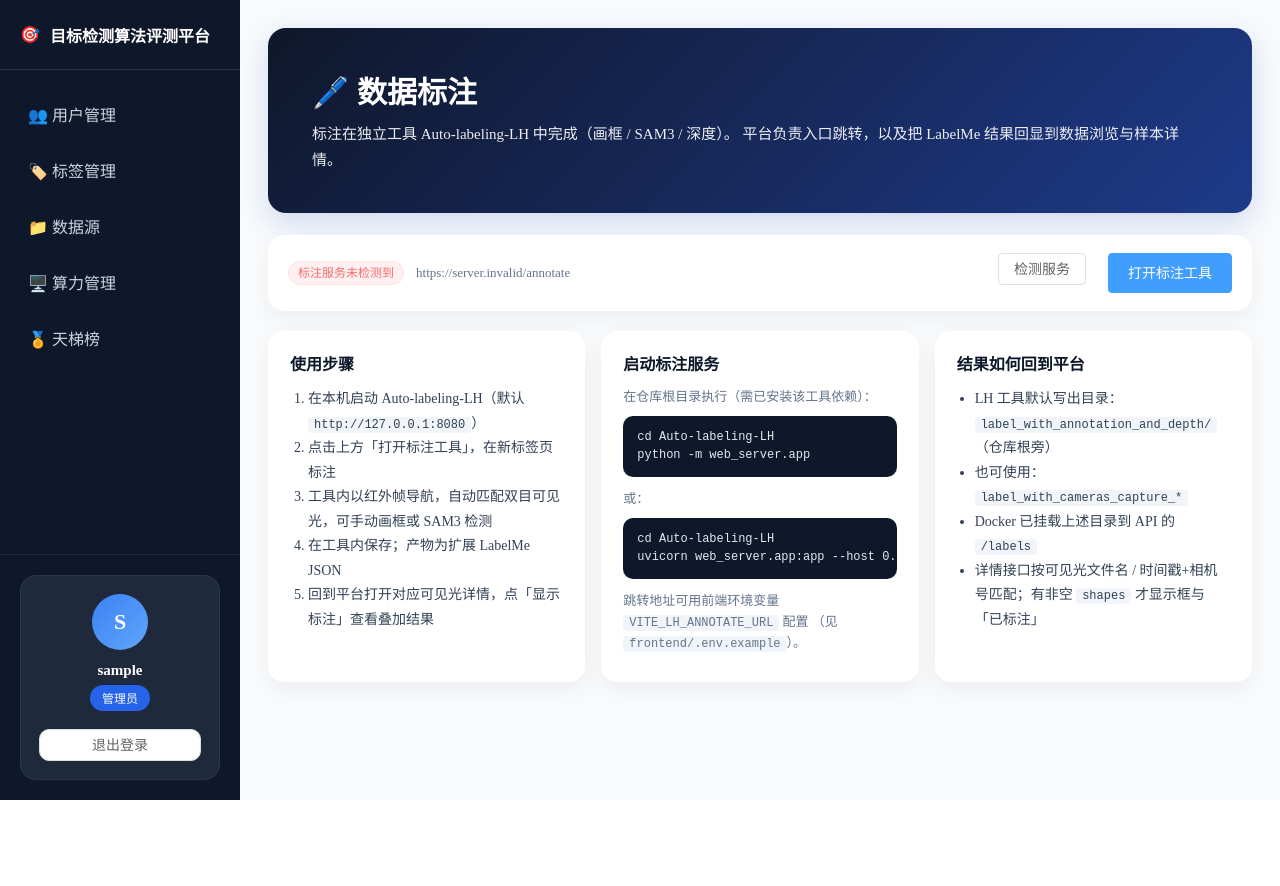
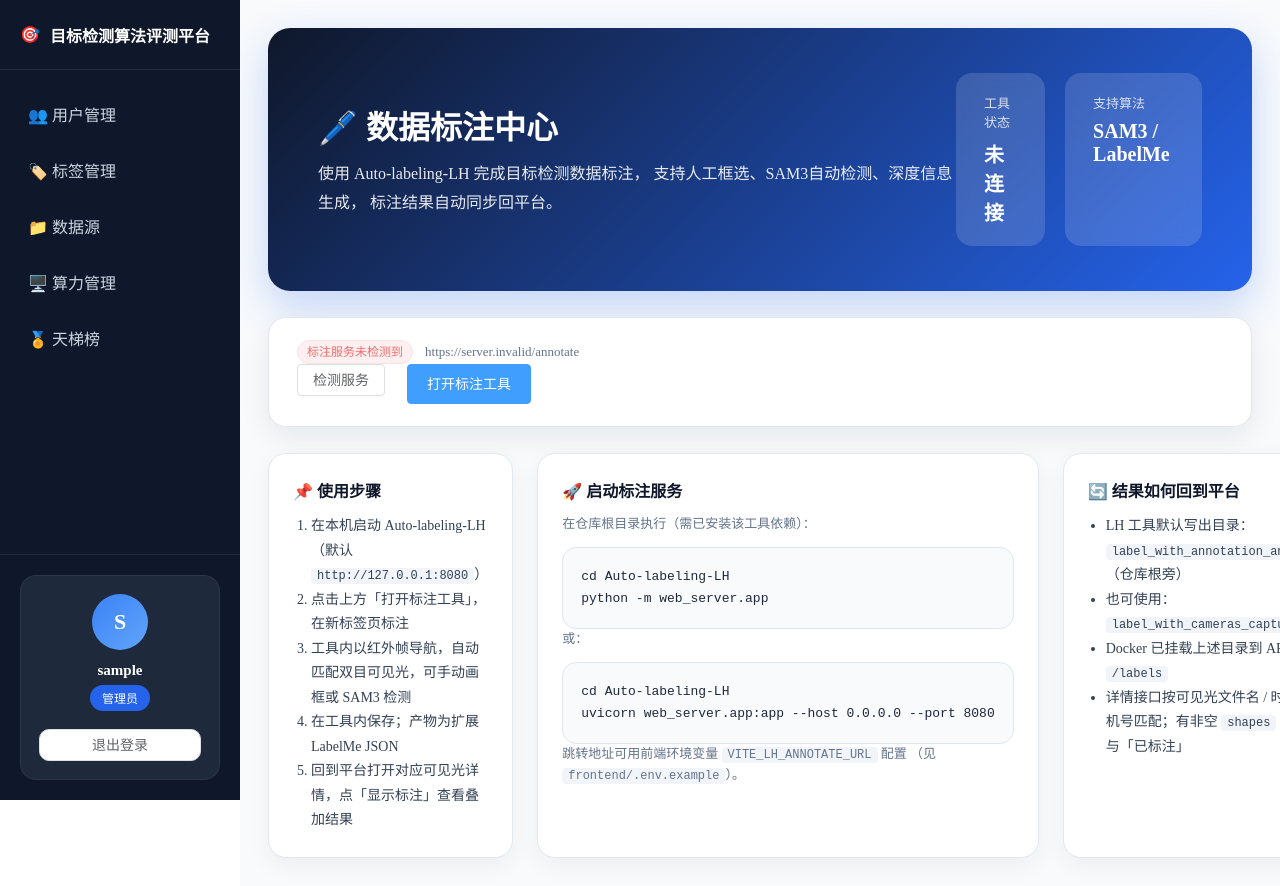
Before and after one commit to jieyingfeixue/Model_Group, a Vue app in the folder frontend/: page /annotate in a window 1280 px wide. Before the commit the page ends 800 px from the top, so only its background shows below. Built offline with nearby package versions, Linux system fonts and the light colour scheme; no server answers; sample sign-in values are in the browser's storage.

Commit message:
前端：标注Hub代码展示区底色改为白色；新增服务器部署指南文档

```diff
--- a/frontend/src/views/normal/AnnotationHub.vue
+++ b/frontend/src/views/normal/AnnotationHub.vue
@@ -1,12 +1,29 @@
 <template>
 <div class="page">
   <div class="hero">
-    <div>
-      <h1>🖊️ 数据标注</h1>
+    <div class="hero-text">
+      <h1>
+        🖊️ 数据标注中心
+      </h1>
       <p>
-        标注在独立工具 Auto-labeling-LH 中完成（画框 / SAM3 / 深度）。
-        平台负责入口跳转，以及把 LabelMe 结果回显到数据浏览与样本详情。
+        使用 Auto-labeling-LH 完成目标检测数据标注，
+        支持人工框选、SAM3自动检测、深度信息生成，
+        标注结果自动同步回平台。
       </p>
+    </div>
+    <div class="hero-info">
+      <div>
+        <span>工具状态</span>
+        <strong>
+          {{health===true?'在线':'未连接'}}
+        </strong>
+      </div>
+      <div>
+        <span>支持算法</span>
+        <strong>
+          SAM3 / LabelMe
+        </strong>
+      </div>
     </div>
   </div>
 
@@ -25,7 +42,7 @@
 
   <div class="grid">
     <div class="card">
-      <h3>使用步骤</h3>
+      <h3>📌 使用步骤</h3>
       <ol>
         <li>在本机启动 Auto-labeling-LH（默认 <code>http://127.0.0.1:8080</code>）</li>
         <li>点击上方「打开标注工具」，在新标签页标注</li>
@@ -35,7 +52,7 @@
       </ol>
     </div>
     <div class="card">
-      <h3>启动标注服务</h3>
+      <h3>🚀 启动标注服务</h3>
       <p class="hint">在仓库根目录执行（需已安装该工具依赖）：</p>
       <pre>cd Auto-labeling-LH
 python -m web_server.app</pre>
@@ -48,7 +65,7 @@ uvicorn web_server.app:app --host 0.0.0.0 --port 8080</pre>
       </p>
     </div>
     <div class="card">
-      <h3>结果如何回到平台</h3>
+      <h3>🔄 结果如何回到平台</h3>
       <ul>
         <li>LH 工具默认写出目录：<code>label_with_annotation_and_depth/</code>（仓库根旁）</li>
         <li>也可使用：<code>label_with_cameras_capture_*</code></li>
@@ -100,42 +117,88 @@ onMounted(refreshHealth)
 
 <style scoped>
 .page {
-  padding: 28px;
-  max-width: 1100px;
-  margin: auto;
-  background: #f8fafc;
-  min-height: 100vh;
+  padding:28px;
+  width:100%;
+  max-width:none;
+  background:#f8fafc;
+  min-height:100vh;
 }
-.hero {
-  padding: 40px 44px;
-  margin-bottom: 22px;
-  border-radius: 18px;
-  color: white;
-  background: linear-gradient(135deg, #0f172a, #1e3a8a);
-  box-shadow: 0 10px 30px rgba(30, 64, 175, 0.18);
+.hero{
+display:flex;
+justify-content:space-between;
+align-items:center;
+padding:45px 50px;
+margin-bottom:26px;
+border-radius:22px;
+background:
+linear-gradient(
+135deg,
+#0f172a,
+#2563eb
+);
+color:white;
+box-shadow:
+0 15px 40px rgba(37,99,235,.25);
 }
-.hero h1 {
-  font-size: 30px;
-  margin: 0 0 10px;
+
+.hero-text{
+max-width:750px;
 }
-.hero p {
-  margin: 0;
-  opacity: 0.92;
-  line-height: 1.7;
-  font-size: 15px;
+
+.hero h1{
+font-size:32px;
+margin-bottom:12px;
 }
-.status-card {
-  display: flex;
-  justify-content: space-between;
-  align-items: center;
-  gap: 16px;
-  flex-wrap: wrap;
-  background: white;
-  border-radius: 16px;
-  padding: 18px 20px;
-  margin-bottom: 20px;
-  box-shadow: 0 8px 22px rgba(15, 23, 42, 0.05);
+
+.hero p{
+font-size:16px;
+line-height:1.8;
+opacity:.9;
 }
+
+.hero-info{
+display:flex;
+gap:20px;
+}
+
+.hero-info div{
+background:
+rgba(255,255,255,.15);
+padding:20px 28px;
+border-radius:16px;
+backdrop-filter:blur(8px);
+}
+
+.hero-info span{
+display:block;
+font-size:13px;
+opacity:.8;
+}
+
+.hero-info strong{
+display:block;
+margin-top:8px;
+font-size:20px;
+}
+
+.status-card{
+background:white;
+border-radius:18px;
+padding:22px 28px;
+margin-bottom:26px;
+border:
+1px solid #e2e8f0;
+box-shadow:
+0 10px 30px rgba(15,23,42,.08);
+}
+
+.status-card:hover{
+transform:translateY(-3px);
+box-shadow:
+0 15px 35px rgba(15,23,42,.12);
+transition:.3s;
+}
+
 .status-left {
   display: flex;
   align-items: center;
@@ -152,17 +215,29 @@ onMounted(refreshHealth)
   gap: 10px;
   flex-wrap: wrap;
 }
-.grid {
-  display: grid;
-  grid-template-columns: repeat(auto-fit, minmax(280px, 1fr));
-  gap: 16px;
+.grid{
+display:grid;
+grid-template-columns:
+repeat(3,1fr);
+gap:24px;
 }
-.card {
-  background: white;
-  border-radius: 16px;
-  padding: 20px 22px;
-  box-shadow: 0 8px 22px rgba(15, 23, 42, 0.05);
+.card{
+background:white;
+border-radius:18px;
+padding:24px;
+border:
+1px solid #e2e8f0;
+box-shadow:
+0 8px 24px rgba(15,23,42,.05);
+transition:.3s;
 }
+
+.card:hover{
+transform:translateY(-5px);
+box-shadow:
+0 15px 35px rgba(15,23,42,.1);
+}
+
 .card h3 {
   margin: 0 0 12px;
   font-size: 16px;
@@ -182,15 +257,15 @@ onMounted(refreshHealth)
   font-size: 13px;
   line-height: 1.6;
 }
-pre {
-  margin: 0 0 12px;
-  padding: 12px 14px;
-  background: #0f172a;
-  color: #e2e8f0;
-  border-radius: 10px;
-  font-size: 12px;
-  overflow-x: auto;
-  line-height: 1.55;
+pre{
+margin-top:12px;
+padding:18px;
+background:#f8fafc;
+color:#1e293b;
+border:1px solid #e2e8f0;
+border-radius:14px;
+font-size:13px;
+line-height:1.7;
 }
 code {
   font-size: 12px;
```
Also changed, not shown: 1 other file (tests, documents, lock files or other folders).
